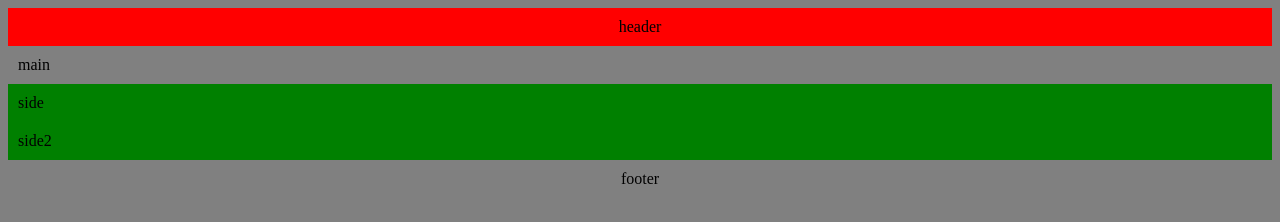
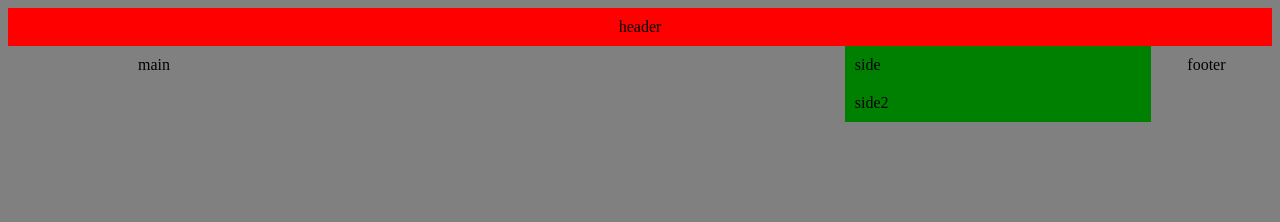
Before and after one commit to g1727010/web2-6, a plain HTML site: page index.html in a window 1280 px wide. Drawn offline with Linux system fonts and the light colour scheme; a web font is replaced by a local one.

Commit message:
Update default.css

```diff
--- a/css/default.css
+++ b/css/default.css
@@ -30,3 +30,43 @@ footer{
   backgroud-color: blue;
   text-align: center;
 }
+
+@media screen and (min-width:641px){
+  aside{
+    width: calc(50% - 20px);
+    float:left;
+  }
+
+  #side:after{
+    content:"";
+    display:block;
+    clear:both;
+  }
+}
+
+@media screen and (min-width:1025px){
+  #main{
+    max-width: 1024;
+    margin: auto;
+  }
+
+  section{
+    width: calc(70% - 20px);
+    float: left;
+  }
+
+  #side{
+    width: calc(1024px - 718px);
+    float:left;
+  }
+
+  aside{
+    width: calc(100% - 20px);
+  }
+
+  #main:after{
+    content:"";
+    display;block;
+    clear:both;
+  }
+}
```
